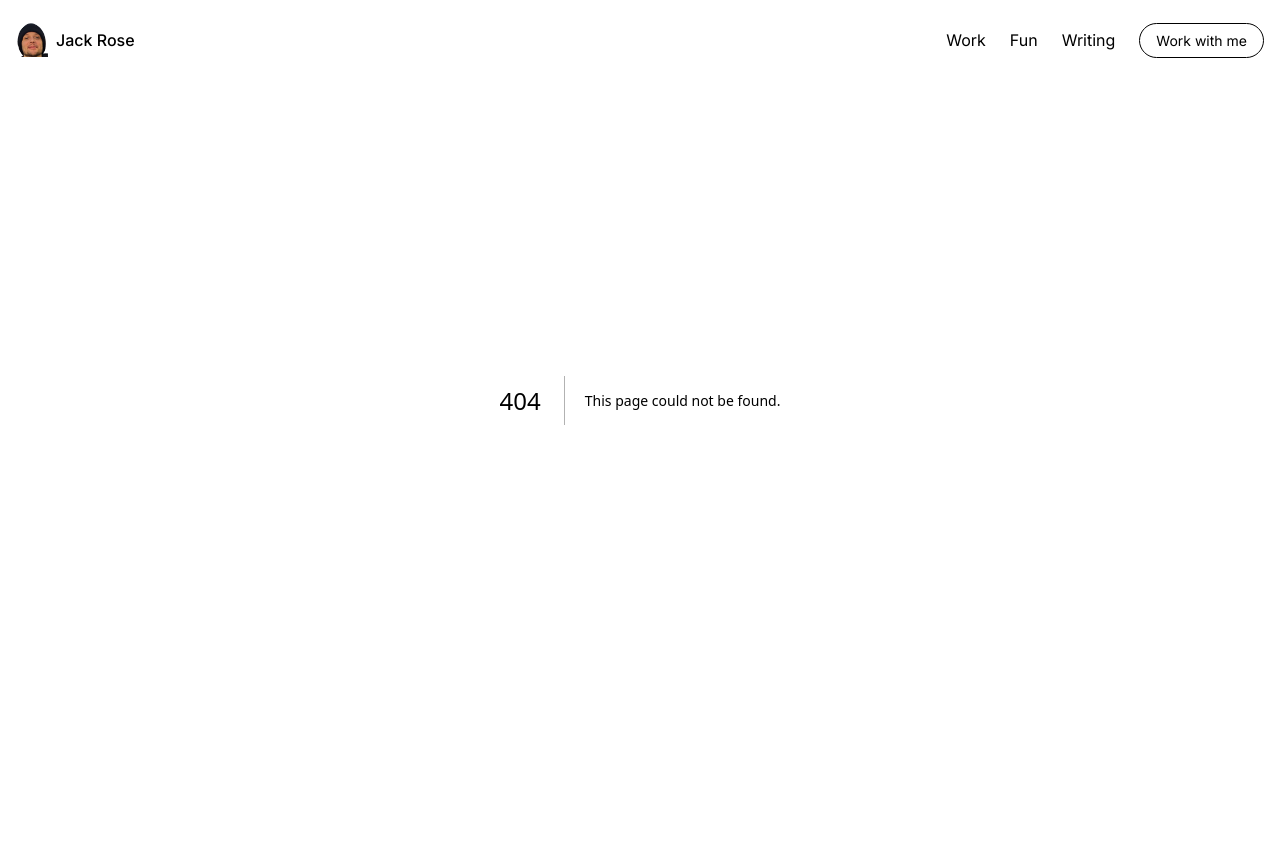
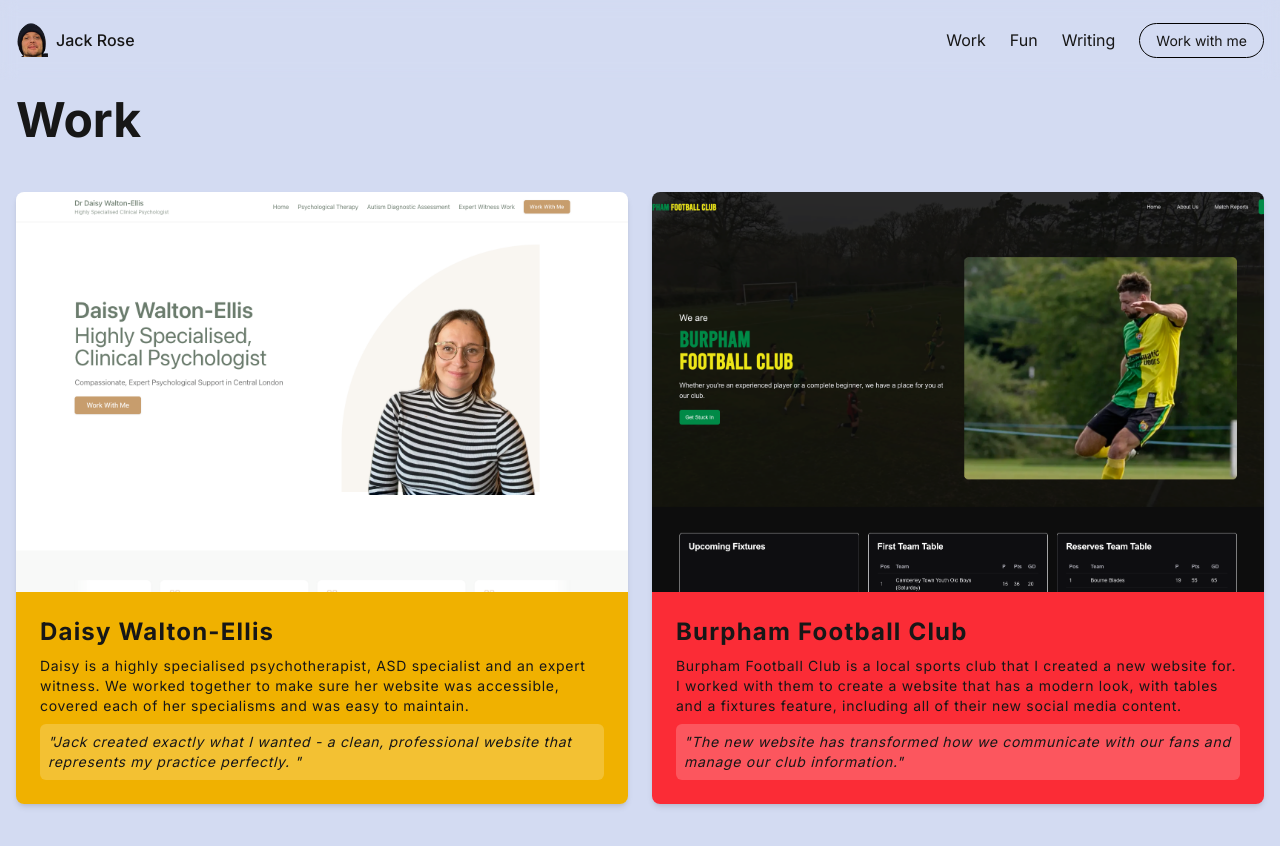
Before and after one commit to JackAlexRose/jack-rose-website, a Next.js app: page /work in a window 1280 px wide. Before the commit this address had no page. Shown: the top 846 px of the page. Before the commit the page ends 800 px from the top, so only its background shows below. Built offline with nearby package versions, Linux system fonts and the light colour scheme.

Commit message:
work page

```diff
--- /dev/null
+++ b/src/app/work/page.tsx
@@ -0,0 +1,81 @@
+import Image from "next/image";
+import Link from "next/link";
+
+export default function WorkPage() {
+  return (
+    <main className="pt-24 pb-16 px-4 bg-[var(--background-secondary)] min-h-screen">
+      <div className="container mx-auto">
+        <h1 className="text-4xl md:text-5xl font-bold mb-12">Work</h1>
+
+        <div className="grid grid-cols-1 lg:grid-cols-2 gap-6">
+          <Link
+            href="https://www.daisywaltonellispsychology.co.uk/"
+            target="_blank"
+            className="block rounded-lg overflow-hidden shadow-md h-full transition-transform duration-300 hover:-translate-y-2"
+          >
+            <div className="h-[400px] relative">
+              <Image
+                src="/images/projects/daisy.png"
+                alt="Featured Project"
+                fill
+                className="object-cover"
+              />
+            </div>
+            <div className="p-6 bg-yellow-500 min-h-[200px] flex flex-col justify-between">
+              <div>
+                <h2 className="text-2xl font-bold tracking-wider">
+                  Daisy Walton-Ellis
+                </h2>
+                <p className="mt-2 text-sm tracking-wider">
+                  Daisy is a highly specialised psychotherapist, ASD specialist
+                  and an expert witness. We worked together to make sure her
+                  website was accessible, covered each of her specialisms and
+                  was easy to maintain.
+                </p>
+                <p className="mt-2 text-sm tracking-wider bg-white/20 p-2 rounded-md italic">
+                  &quot;Jack created exactly what I wanted - a clean,
+                  professional website that represents my practice perfectly.
+                  &quot;
+                </p>
+              </div>
+            </div>
+          </Link>
+
+          <Link
+            href="https://burpham-fc.vercel.app/"
+            target="_blank"
+            className="block rounded-lg overflow-hidden shadow-md h-full transition-transform duration-300 hover:-translate-y-2"
+          >
+            <div className="h-[400px] relative">
+              <Image
+                src="/images/projects/burpham-fc.png"
+                alt="Burpham Football Club"
+                fill
+                className="object-cover"
+              />
+            </div>
+            <div className="p-6 bg-red-500 min-h-[200px] flex flex-col justify-between">
+              <div>
+                <h2 className="text-2xl font-bold tracking-wider">
+                  Burpham Football Club
+                </h2>
+                <p className="mt-2 text-sm tracking-wider">
+                  Burpham Football Club is a local sports club that I created a
+                  new website for. I worked with them to create a website that
+                  has a modern look, with tables and a fixtures feature,
+                  including all of their new social media content.
+                </p>
+                <p className="mt-2 text-sm tracking-wider bg-white/20 p-2 rounded-md">
+                  <span className="italic">
+                    &quot;The new website has transformed how we communicate
+                    with our fans and manage our club information.&quot;
+                  </span>{" "}
+                </p>
+              </div>
+            </div>
+          </Link>
+        </div>
+      </div>
+    </main>
+  );
+}
--- a/src/components/SelectedWorks.tsx
+++ b/src/components/SelectedWorks.tsx
@@ -21,7 +21,7 @@
       title: "Daisy Walton-Ellis",
       category: "Psychotherapist website",
       image: "/images/projects/daisy.png",
-      link: "/work/daisy",
+      link: "/work",
       testimonial: {
         quote:
           "Jack created exactly what I wanted - a clean, professional website that represents my practice perfectly.",
@@ -34,7 +34,7 @@
       title: "Burpham FC",
       category: "Local football club website",
       image: "/images/projects/burpham-fc.png",
-      link: "/work/burpham-fc",
+      link: "/work",
       testimonial: {
         quote:
           "The new website has transformed how we communicate with our fans and manage our club information.",
```
